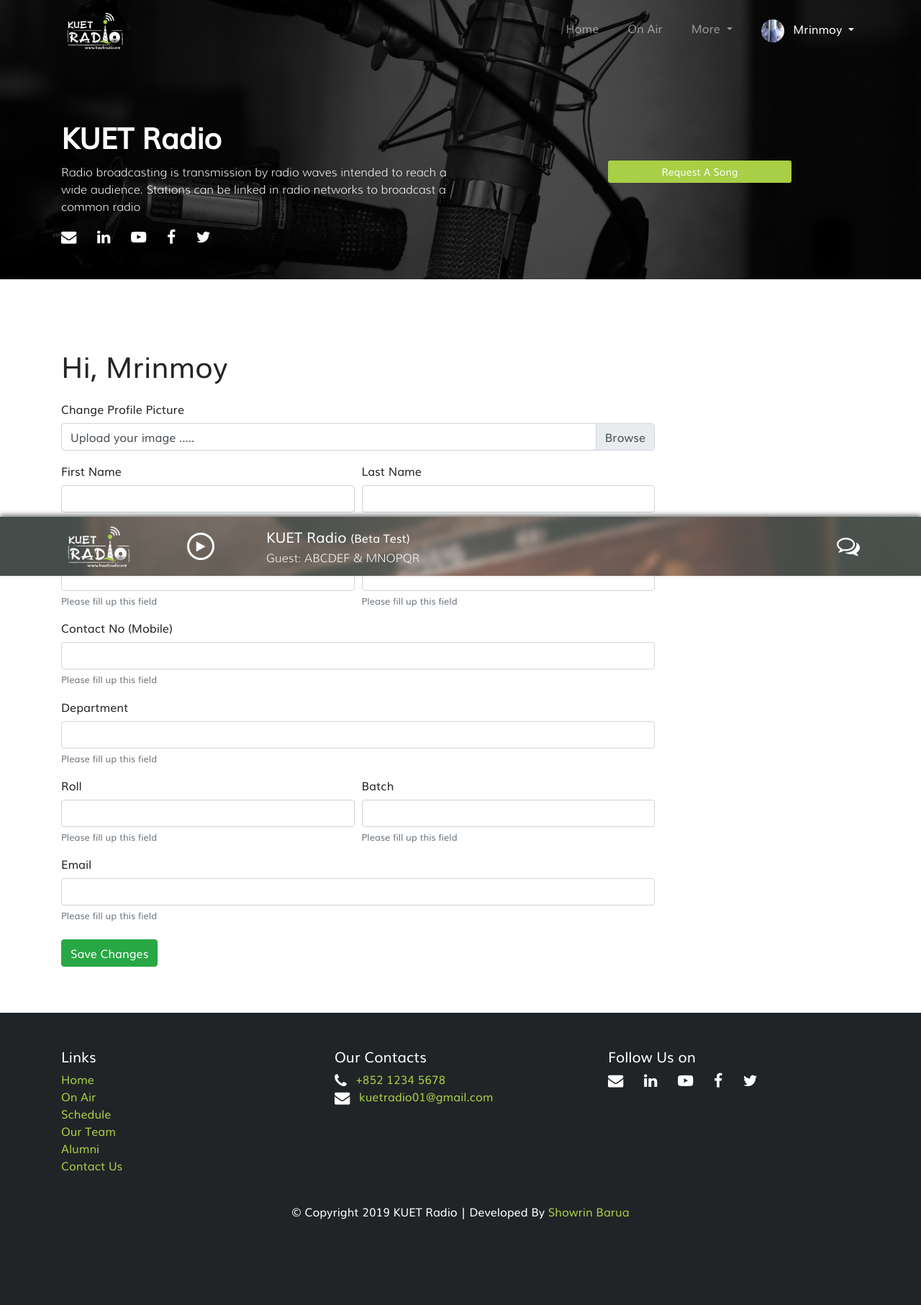
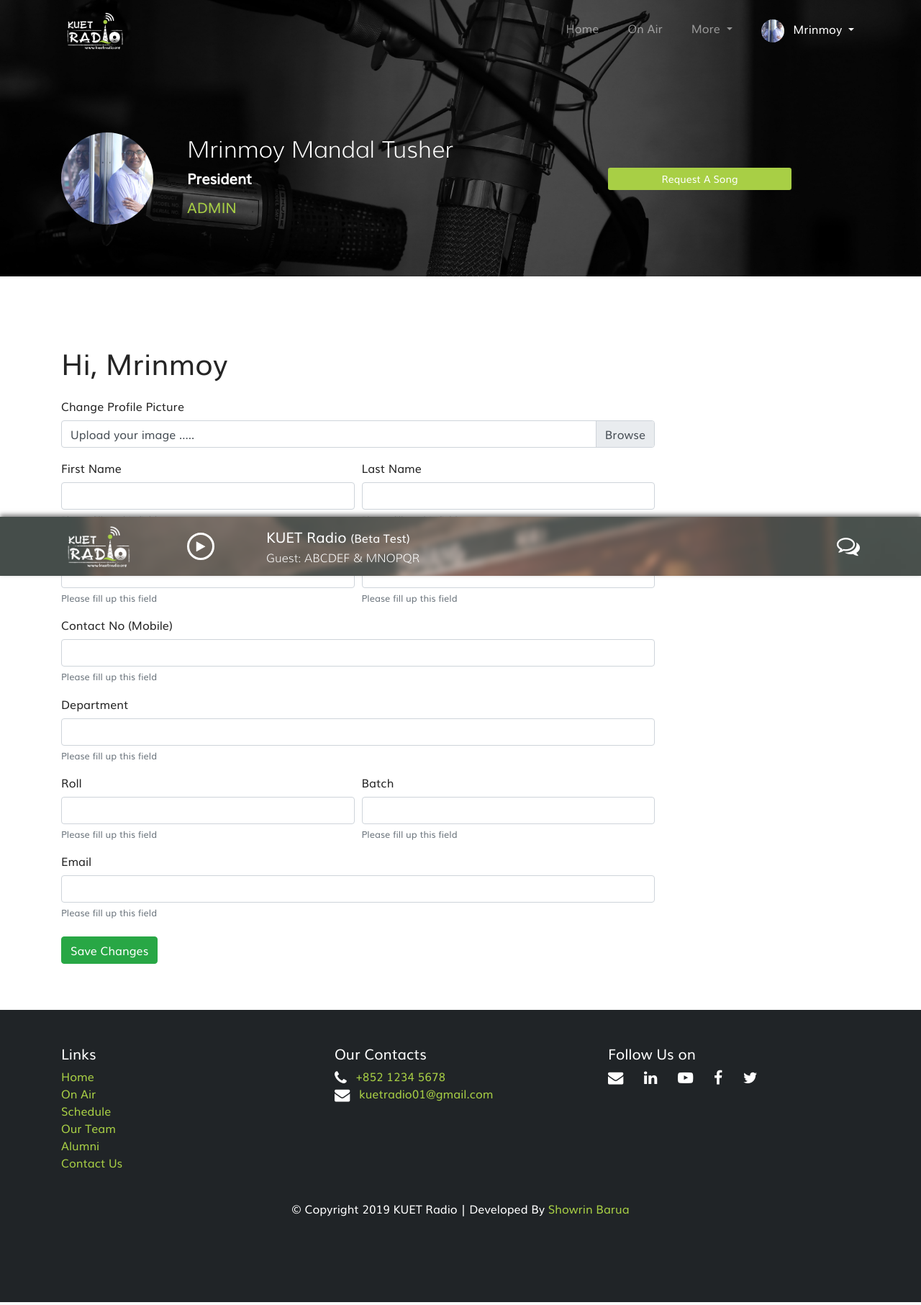
Before and after one commit to Showrin/kuet_radio, a PHP site: page /profile.html in a window 1280 px wide. Shown: the whole page at 72% size. Run offline with PHP 8.4, Linux system fonts and the light colour scheme; some libraries are stand-ins or nearby versions.

Commit message:
Add profile pic and description in welcome div

```diff
--- a/css/styles.scss
+++ b/css/styles.scss
@@ -138,6 +138,11 @@ $black-dark: #252525;
     height: 2rem;
 }
 
+.card_img_thumbnail--large {
+    width: 8rem;
+    height: 8rem;
+}
+
 .box_shadow_basic {
     box-shadow: 0 3px 6px rgba(0,0,0,0.16), 0 3px 6px rgba(0,0,0,0.23);
 }
--- a/profile.html
+++ b/profile.html
@@ -73,29 +73,17 @@
 
     <div class="home_bg_cover d-flex align-items-center min_vh_unset position-relative w-100">
         <div class="container h-100 mt-10 mb-5">
-            <div class="row align-items-center">
-                <div class="col-12 col-sm-6">
-                    <h1 class="font-weight-bolder font_muli clear_line_height">
-                        KUET Radio
-                    </h1>
-                    <p class="font_muli_light font-weight-lighter">
-                        Radio broadcasting is transmission by radio waves intended to reach a wide audience. Stations can be linked in radio networks to broadcast a common radio
-                    </p>
+            <div class="row align-items-center my-4">
+                <div class="col-12 col-lg-2 d-flex justify-content-center justify-content-lg-start mb-4 mb-lg-0">
+                    <img src="img/2. Mrinmoy Mandal Tushar.jpg" class="mr-2 card_img_thumbnail card_img_thumbnail--large rounded-circle">
                 </div>
-                <div class="col-12 col-sm-4 col-md-3 offset-sm-1 offset-md-2">
+                <div class="col-12 col-lg-6 pl-lg-0 text-center text-lg-left mb-4 mb-lg-0">
+                    <h2 class="font_muli_light">Mrinmoy Mandal Tusher</h2>
+                    <h5 class="mt-2 mb-3"><strong>President</strong></h5>
+                    <h5 class="text-uppercase text-primary">Admin</h5>
+                </div>
+                <div class="col-6 col-lg-3 offset-3 offset-lg-0">
                     <button class="btn btn-sm btn-block bg-primary text-white" data-toggle="modal" data-target="#request_a_song_modal">Request A Song</button>
-                </div>
-            </div>
-
-            <div class="row">
-                <div class="col-12 col-sm-7 col-md-8 col-lg-9 d-flex align-self-center mt-4 mt-sm-0">
-                    <div class="text-left">
-                        <a class="pr-4 text-white" href="http://google.com/+"><i class="fa fa-lg fa-envelope"></i></a>
-                        <a class="pr-4 text-white" href="http://www.linkedin.com/in/"><i class="fa fa-lg fa-linkedin"></i></a>
-                        <a class="pr-4 text-white" href="http://youtube.com/"><i class="fa fa-lg fa-youtube-play"></i></a>
-                        <a class="pr-4 text-white" href="http://www.facebook.com/profile.php?id="><i class="fa fa-lg fa-facebook"></i></a>
-                        <a class="text-white" href="http://twitter.com/"><i class="fa fa-lg fa-twitter"></i></a>
-                    </div>
                 </div>
             </div>
         </div>
```
Also changed, not shown: css/styles.css.
